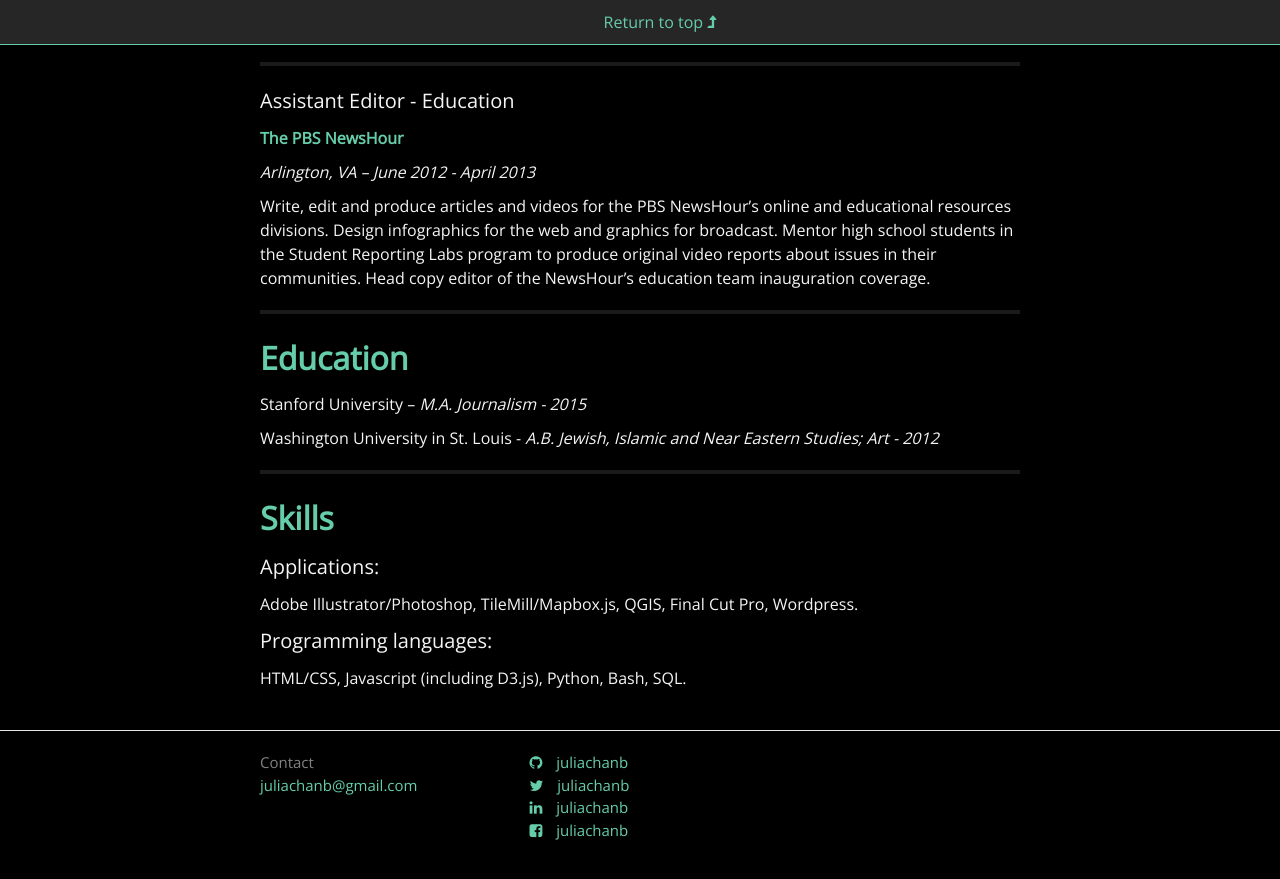
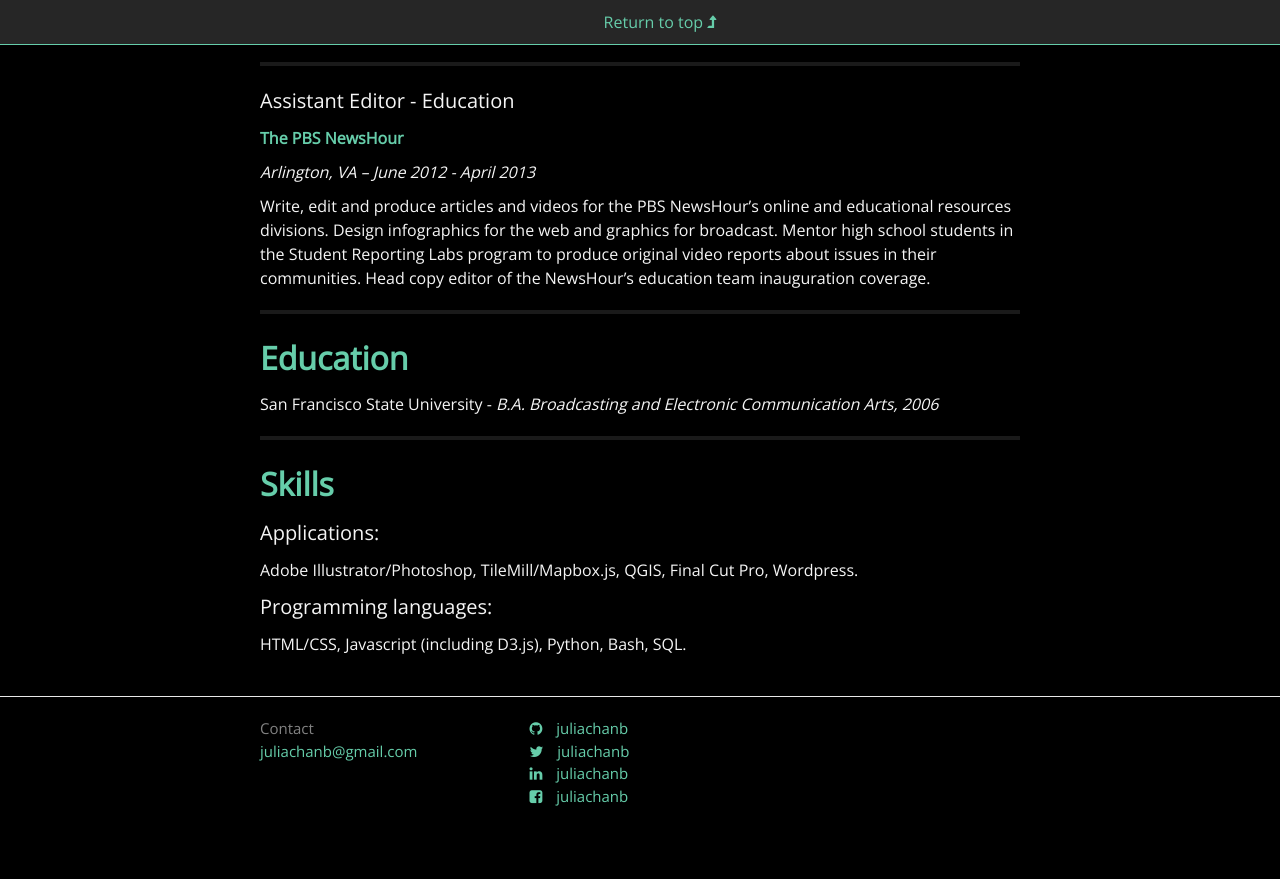
Before and after one commit to juliachanb/juliachanb.github.io, a Jekyll site: the page built from pages/resume.md, in a window 1280 px wide and 900 px high, scrolled down 835 px. Shown: the top 879 px of the window. Built offline with Jekyll 4.4.1, drawn with Linux system fonts in a browser that asks for light colours; nearby versions of some CDN libraries; some web fonts are replaced.

Commit message:
updated education

```diff
--- a/pages/resume.md
+++ b/pages/resume.md
@@ -50,9 +51,7 @@ ___
 
 ## **Education**
 
-Stanford University – *M.A. Journalism - 2015*
-
-Washington University in St. Louis - *A.B. Jewish, Islamic and Near Eastern Studies; Art - 2012*
+San Francisco State University - *B.A. Broadcasting and Electronic Communication Arts, 2006*
 
 ___
 
```
Also changed, not shown: other parts of pages/resume.md (+1 -0 lines).
